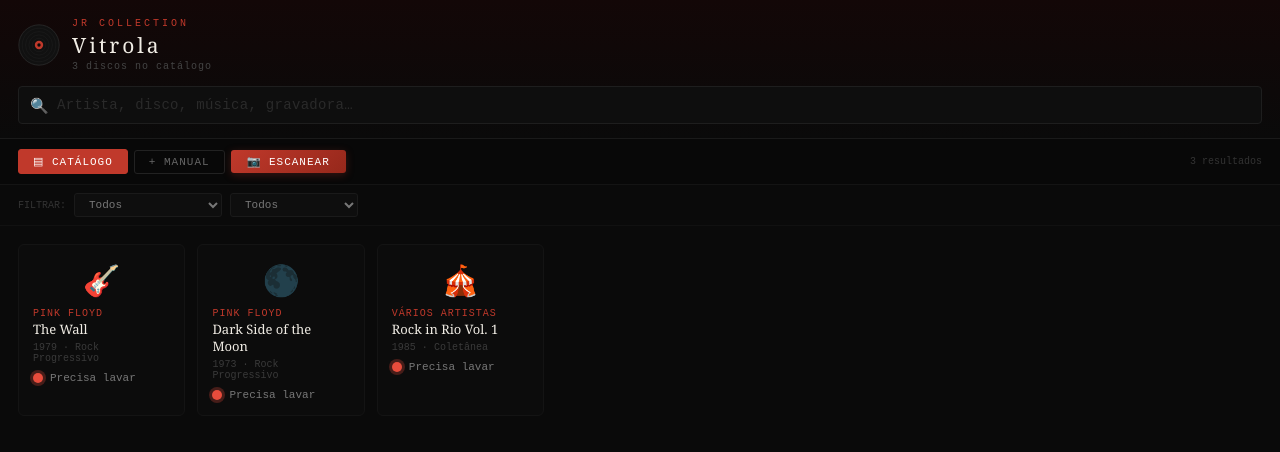
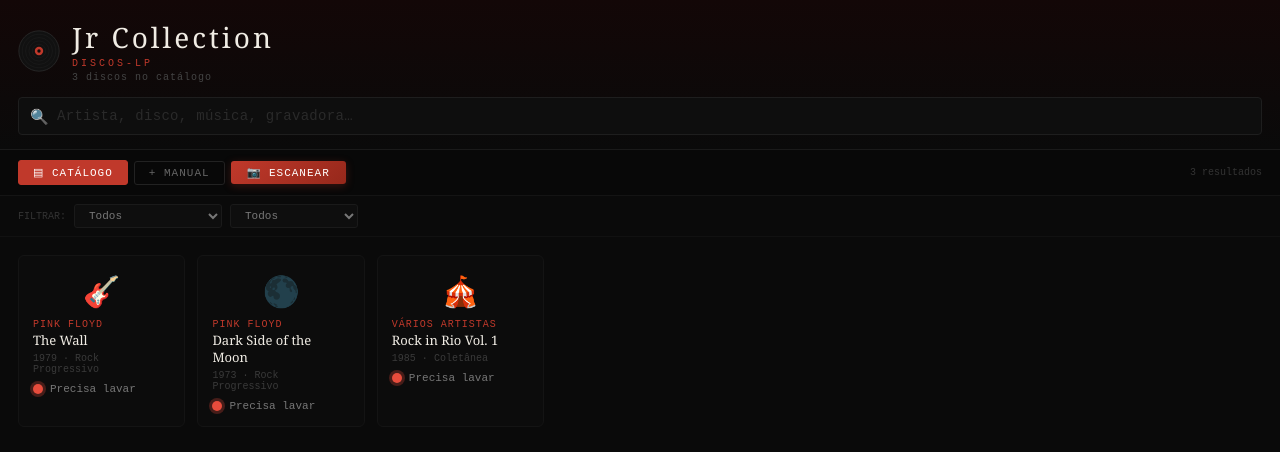
Before and after one commit to 21101976jr-lopes/jr-collection, a React (Create React App) app: page / in a window 1280 px wide. Shown: the top 452 px of the page. Built offline with nearby package versions, Linux system fonts and the light colour scheme.

Commit message:
Update App.js

```diff
--- a/src/App.js
+++ b/src/App.js
@@ -414,8 +414,8 @@
         <div style={S.logoRow}>
           <VinylSVG size={42} spin={query.length > 0} />
           <div>
-            <div style={S.appName}>Jr Collection</div>
-            <h1 style={S.appTitle}>Vitrola</h1>
+            <h1 style={{ ...S.appTitle, fontSize: 28, letterSpacing: 3, marginBottom: 2 }}>Jr Collection</h1>
+            <div style={{ fontSize: 10, color: "#c0392b", fontFamily: "monospace", letterSpacing: 3, textTransform: "uppercase", marginBottom: 3 }}>Discos-LP</div>
             <div style={S.appSub}>{records.length} disco{records.length !== 1 ? "s" : ""} no catálogo</div>
           </div>
         </div>
```
